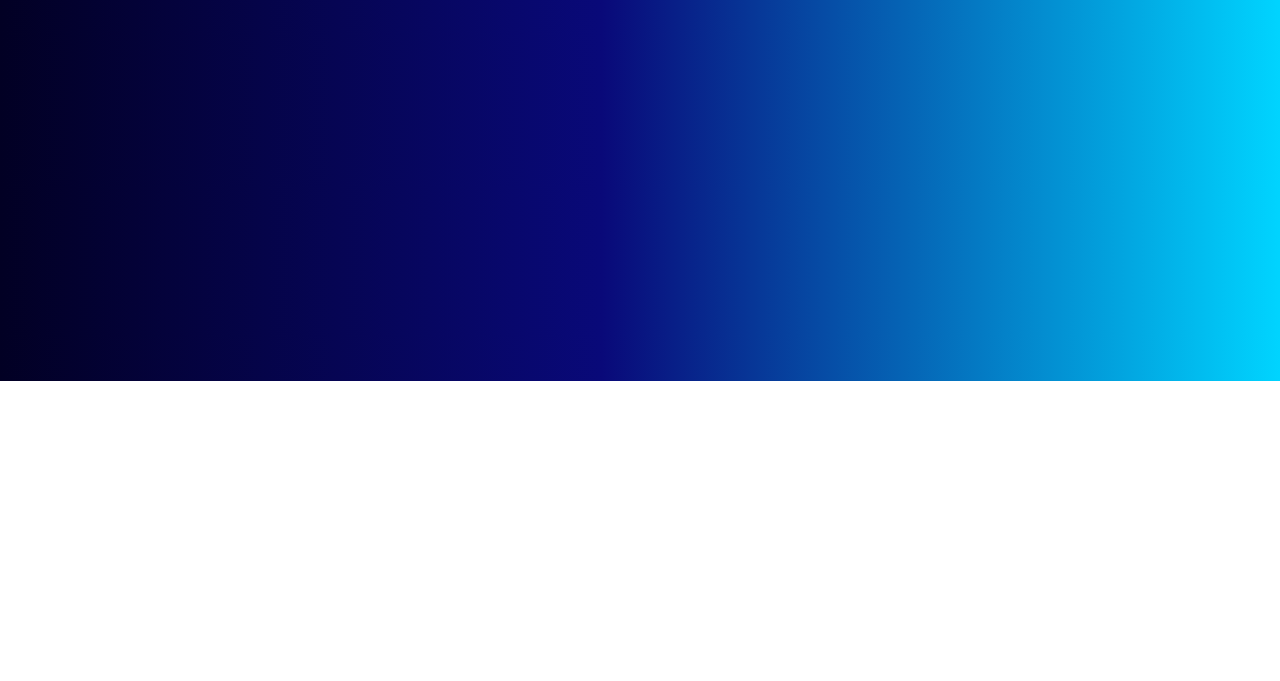
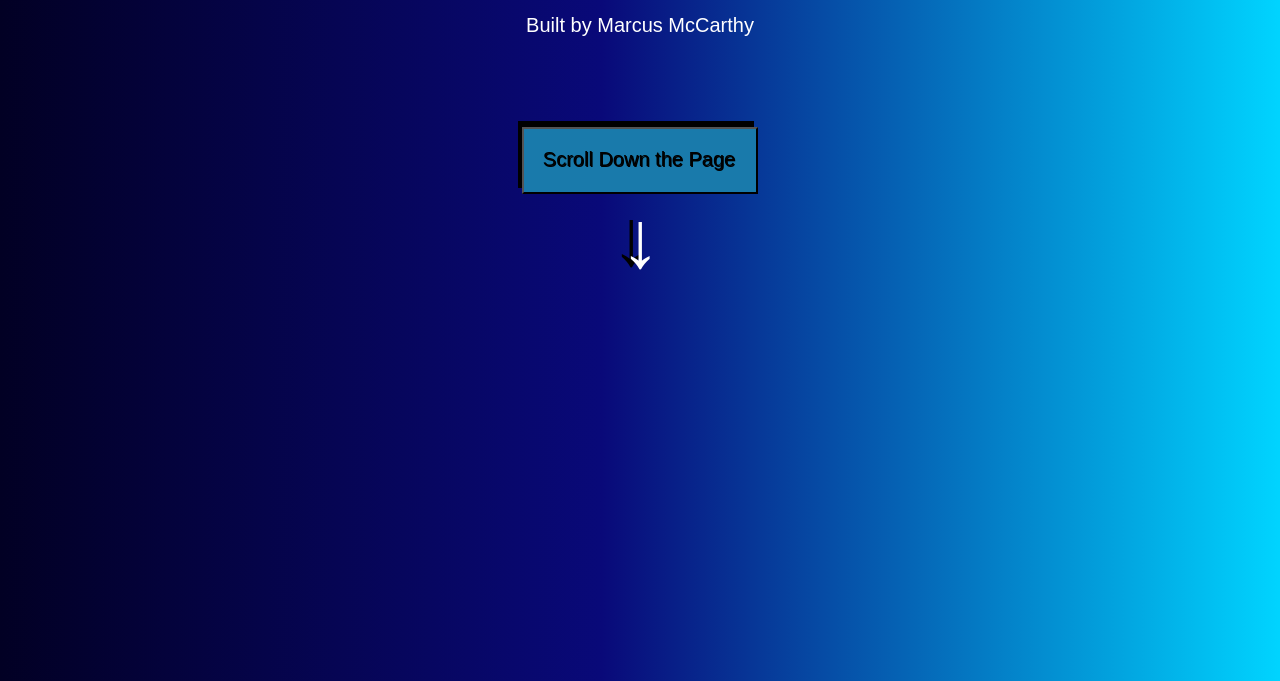
Before and after one commit to GAGARR/html-assesment, a plain HTML site: page index.html in a window 1280 px wide. Shown: the part 419-1100 px from the top of the page. Before the commit the page ends 800 px from the top, so only its background shows below. Drawn offline with nearby package versions, Linux system fonts and the light colour scheme.

Commit message:
Add files via upload

```diff
--- a/index.html
+++ b/index.html
@@ -5,23 +5,32 @@
         <!--Import/References-->
         <link rel="stylesheet" href="styles.css"> <!--CSS-->
         <script type="text/javascript" src="main.js"></script> <!--Javascript-->
-        <script src="jquery-migrate-1.4.1.min.js"></script> <!--JQuery-->
-        <script src="https://ajax.googleapis.com/ajax/libs/jquery/3.5.1/jquery.min.js"></script>
+        <script src="jquery-3.6.0.min.js"></script>
+        <link rel="stylesheet" href="https://cdnjs.cloudflare.com/ajax/libs/animate.css/4.1.1/animate.min.css"/>
+
+
     </head>
     <body>
-<!--Loader-->
+        <section>
+        <div class="header">
+        <h1>Welcome to the Homepage</h1>
+    </div>
+    <div class="fade-in-text">
+    <p class="animate__animated animate__backInUp">Built by Marcus McCarthy</p>
+    <div class="scroll">
 
-<!--Loader-->
-<div class="content">
+        <a href="#down">
+            <button>Scroll Down the Page</button>
+        </a>
+
+    </div>
+        <span class="animate__bounce">&#8595;</span>
+        <div id="down">
+            <h1>Second Portion?</h1>
+          </div>
 
 
-        <!--Header-->
-        <div class="header">
-        <h1>Header sample text</h1>
     </div>
-    <!--Header End-->
-
-
-</div> <!--Content Div-->
+        </section>
     </body>
 </html>
--- a/styles.css
+++ b/styles.css
@@ -4,13 +4,38 @@ html {
   scroll-behavior: smooth;
 }
 
+* {
+margin: 0;
+
+padding: 0;
+box-sizing: border-box;
+
+}
+section{
+  width: 100%;
+  min-height: 100vh;
+  padding: 100px;
+}
+
+::-webkit-scrollbar
+{
+  width: 0px;
+  background-color: black;
+}
+
+
+
+
 body {
     background: rgb(2,0,36);
 background: linear-gradient(90deg, rgba(2,0,36,1) 0%, rgba(9,9,121,1) 47%, rgba(0,212,255,1) 100%);
+
 }
 
-.credit {
-  margin-top: 50\px;
+
+.animate__backInUp {
+  margin-top: 50px;
+
 }
 
 
@@ -108,9 +133,7 @@ background: linear-gradient(90deg, rgba(2,0,36,1) 0%, rgba(9,9,121,1) 47%, rgba(
 span {
     font-size: 80px;
     position: relative;
-    top: 16px;
-    left: 29px;
-    bottom: 16px;
+
     text-shadow: -9px -2px black;
 
 }
@@ -135,4 +158,11 @@ button {
 a {
   text-decoration: none;
   color: black;
+  margin-top: 90px;
+  font-size: 20px;
+  background-color: white;
+  font-family: 'Roboto' sans-serif;
+  text-shadow: -1px -1px;
+  font-weight: 100;
+  background-color: rgb(25, 122, 171);
 }
```
